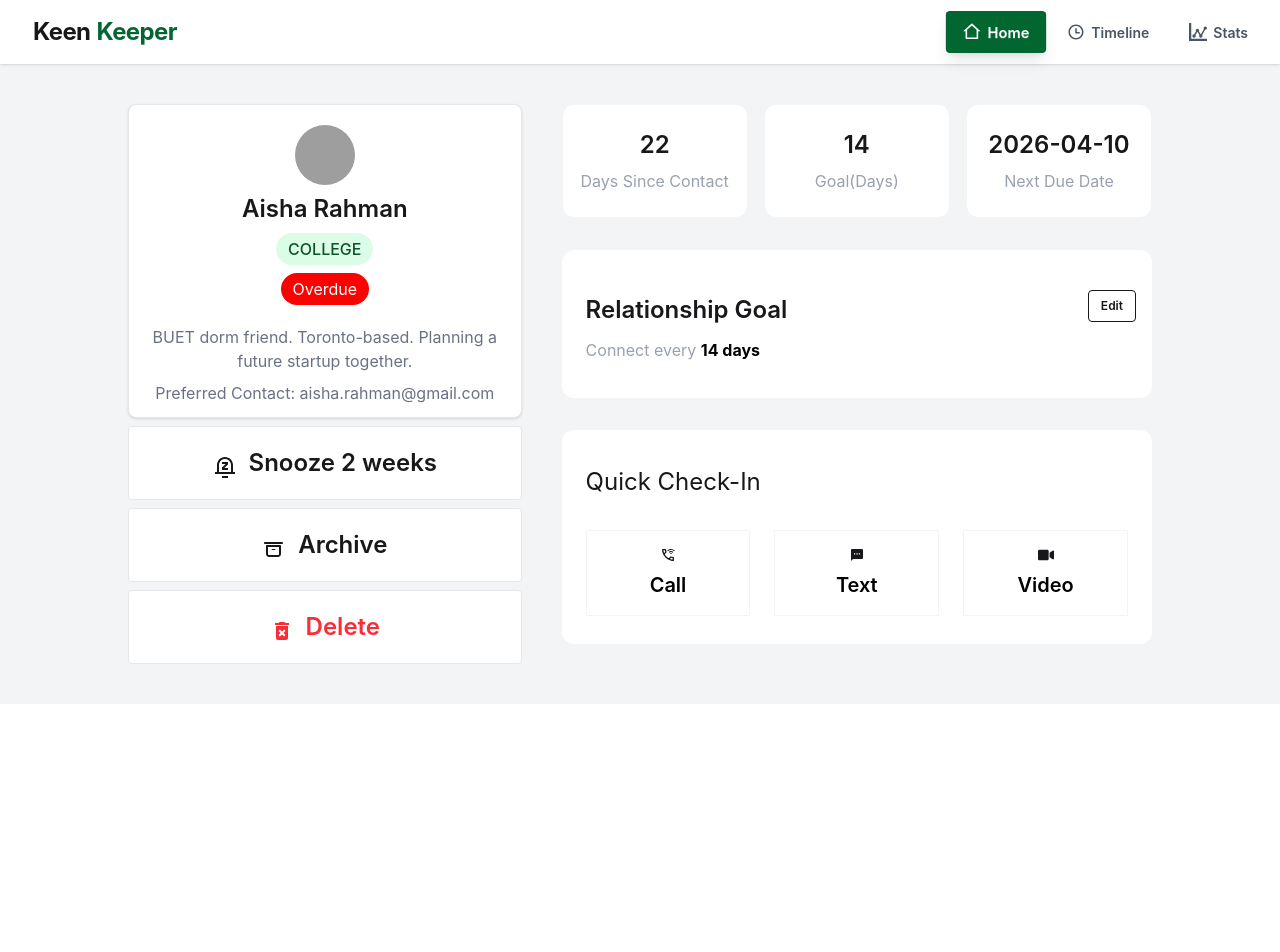
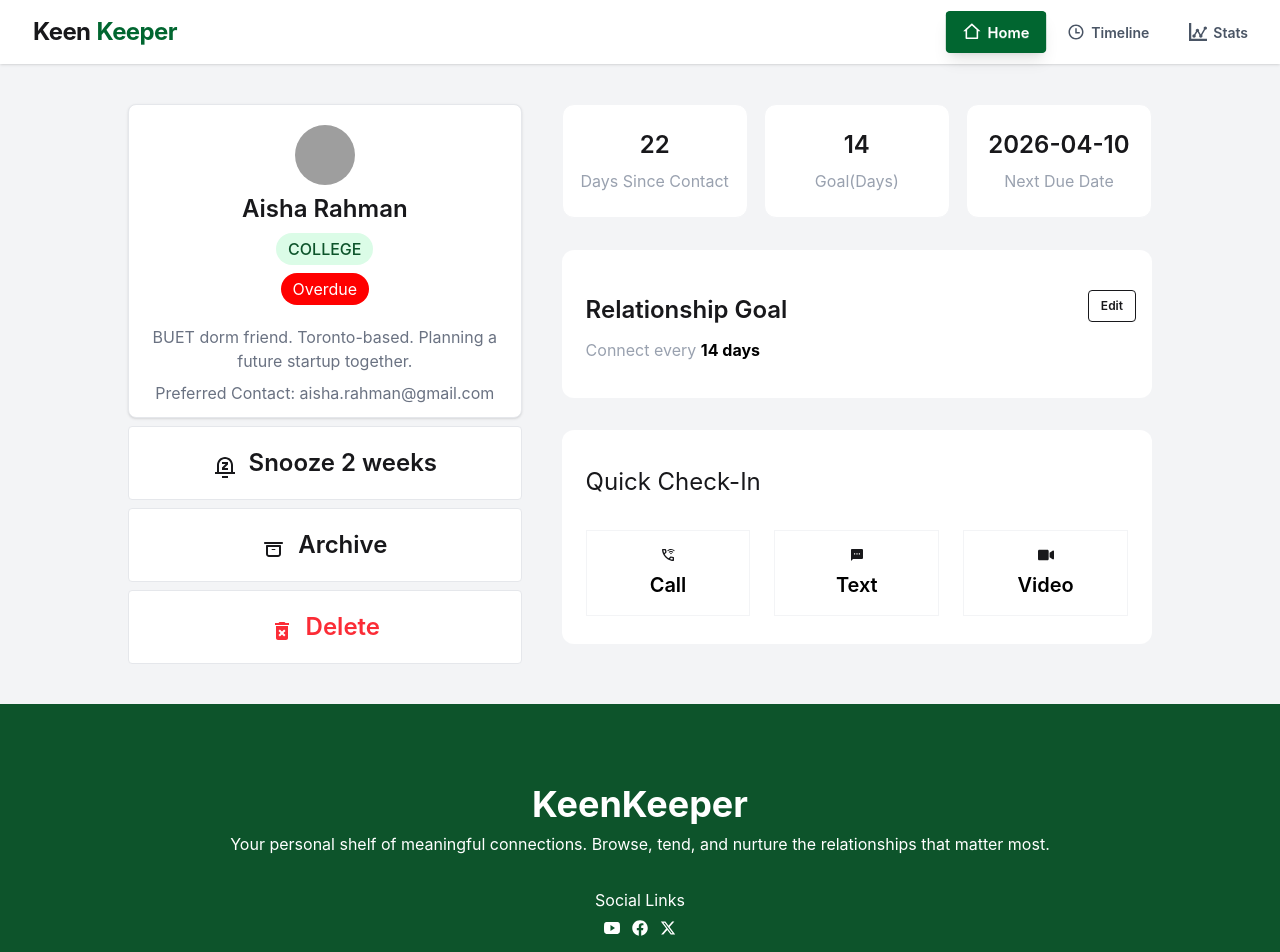
Before and after one commit to fardinSanjida/fardin-keeper, a React (Vite) app: page /friendDetails/1 in a window 1280 px wide. Shown: the top 952 px of the page. Before the commit the page ends 800 px from the top, so only its background shows below. Built offline with nearby package versions, Linux system fonts and the light colour scheme; grey boxes are pictures that could not be loaded.

Commit message:
footer added to friend details page

```diff
--- a/src/pages/friendDetails/FriendDetails.jsx
+++ b/src/pages/friendDetails/FriendDetails.jsx
@@ -6,6 +6,7 @@ import { TiArchive } from "react-icons/ti";
 import { MdOutlineWifiCalling3 } from "react-icons/md";
 import { FaVideo } from "react-icons/fa";
 import { IoMdText } from "react-icons/io";
+import Footer from '../../componenets/footer/Footer';
 
 
 
@@ -96,6 +97,7 @@ const FriendDetails = () => {
 
                 </div>
             )}
+             <Footer />
         </div>
     );
 };
```
